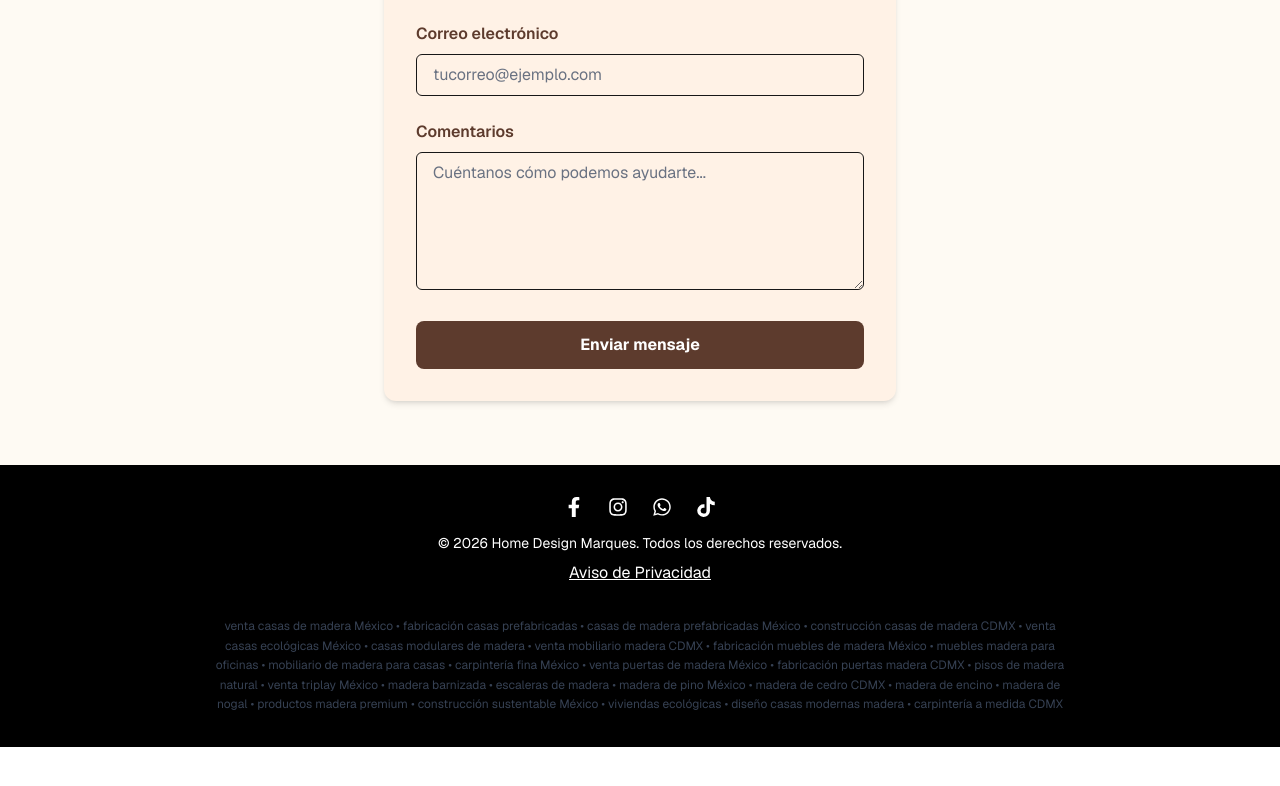
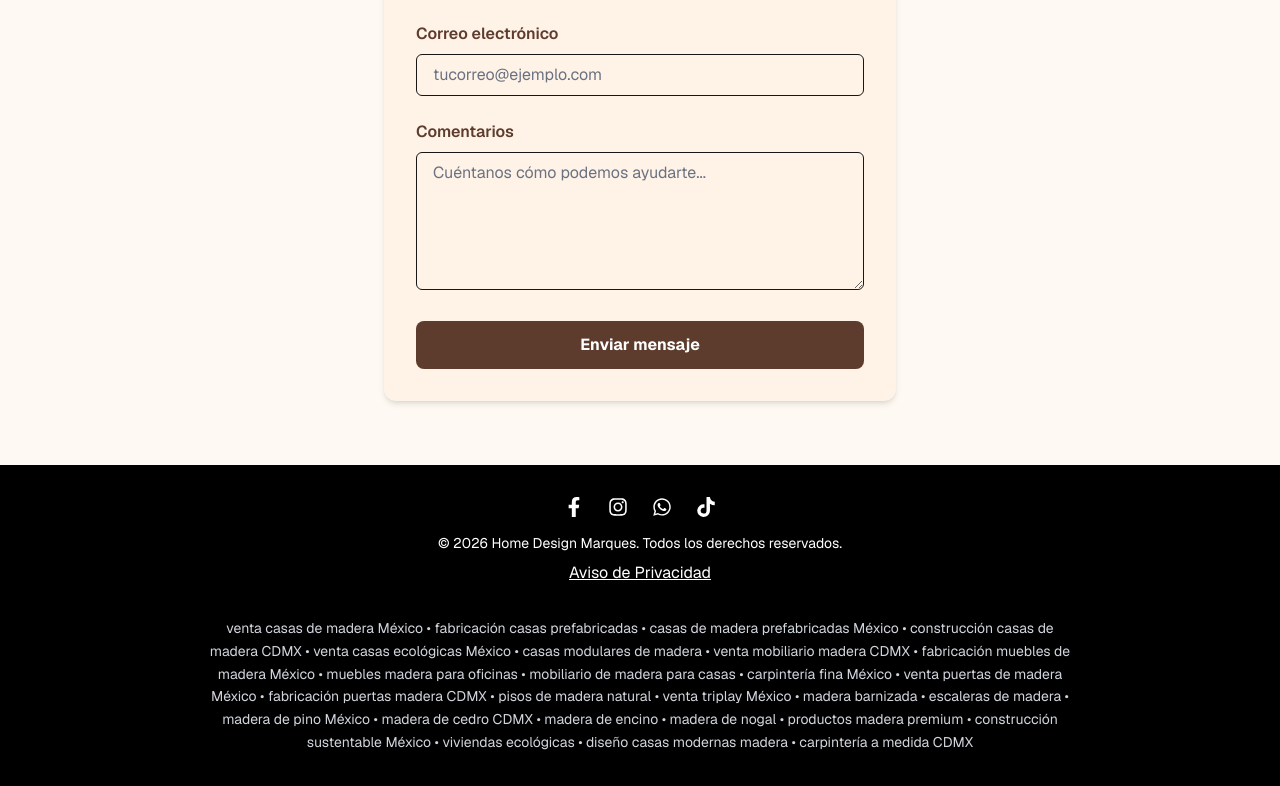
Before and after one commit to o7digital/homedesign, a Next.js app: page / in a window 1280 px wide. Shown: the part 4626-5412 px from the top of the page. Before the commit the page ends 5373 px from the top, so only its background shows below. Built offline with nearby package versions, Linux system fonts and the light colour scheme; no server answers.

Commit message:
Make footer keywords visible

```diff
--- a/app/components/SiteFooter.tsx
+++ b/app/components/SiteFooter.tsx
@@ -2,7 +2,14 @@ import Link from "next/link";
 import { FaFacebookF, FaInstagram, FaWhatsapp } from "react-icons/fa";
 import { FaTiktok } from "react-icons/fa6";
 
-export default function SiteFooter() {
+type Locale = "es" | "en";
+
+const keywords = {
+  es: "venta casas de madera México • fabricación casas prefabricadas • casas de madera prefabricadas México • construcción casas de madera CDMX • venta casas ecológicas México • casas modulares de madera • venta mobiliario madera CDMX • fabricación muebles de madera México • muebles madera para oficinas • mobiliario de madera para casas • carpintería fina México • venta puertas de madera México • fabricación puertas madera CDMX • pisos de madera natural • venta triplay México • madera barnizada • escaleras de madera • madera de pino México • madera de cedro CDMX • madera de encino • madera de nogal • productos madera premium • construcción sustentable México • viviendas ecológicas • diseño casas modernas madera • carpintería a medida CDMX",
+  en: "wooden homes Mexico • prefabricated wooden homes • custom wood furniture Mexico • wood furniture for offices • wood furniture for homes • fine carpentry Mexico • wooden doors Mexico • custom wooden doors • natural wood flooring • plywood Mexico • varnished wood • wooden stairs • pine wood Mexico • cedar wood • oak wood • walnut wood • premium wood products • sustainable construction Mexico • eco-friendly homes • modern wooden house design • custom carpentry Mexico",
+};
+
+export default function SiteFooter({ locale = "es" }: { locale?: Locale }) {
   return (
     <footer className="bg-black text-white text-center py-8 mt-10">
       <div className="flex justify-center space-x-6 mb-4">
@@ -54,17 +61,8 @@ export default function SiteFooter() {
         Aviso de Privacidad
       </Link>
 
-      <div className="mt-8 text-xs text-gray-700 max-w-4xl mx-auto leading-relaxed px-4">
-        <p className="text-center">
-          venta casas de madera México • fabricación casas prefabricadas • casas de madera prefabricadas México •
-          construcción casas de madera CDMX • venta casas ecológicas México • casas modulares de madera •
-          venta mobiliario madera CDMX • fabricación muebles de madera México • muebles madera para oficinas •
-          mobiliario de madera para casas • carpintería fina México • venta puertas de madera México •
-          fabricación puertas madera CDMX • pisos de madera natural • venta triplay México • madera barnizada •
-          escaleras de madera • madera de pino México • madera de cedro CDMX • madera de encino •
-          madera de nogal • productos madera premium • construcción sustentable México • viviendas ecológicas •
-          diseño casas modernas madera • carpintería a medida CDMX
-        </p>
+      <div className="mt-8 text-sm text-gray-300 max-w-4xl mx-auto leading-relaxed px-4">
+        <p className="text-center">{keywords[locale]}</p>
       </div>
     </footer>
   );
--- a/app/en/preguntas/page.tsx
+++ b/app/en/preguntas/page.tsx
@@ -61,7 +61,7 @@ export default function EnglishQuestionsPage() {
           </div>
         </section>
       </main>
-      <SiteFooter />
+      <SiteFooter locale="en" />
     </div>
   );
 }
--- a/app/page.tsx
+++ b/app/page.tsx
@@ -519,7 +519,7 @@ export function HomeContent({ locale = "es" }: { locale?: Locale }) {
         </div>
       )}
 
-      <SiteFooter />
+      <SiteFooter locale={locale} />
     </div>
   );
 }
```
